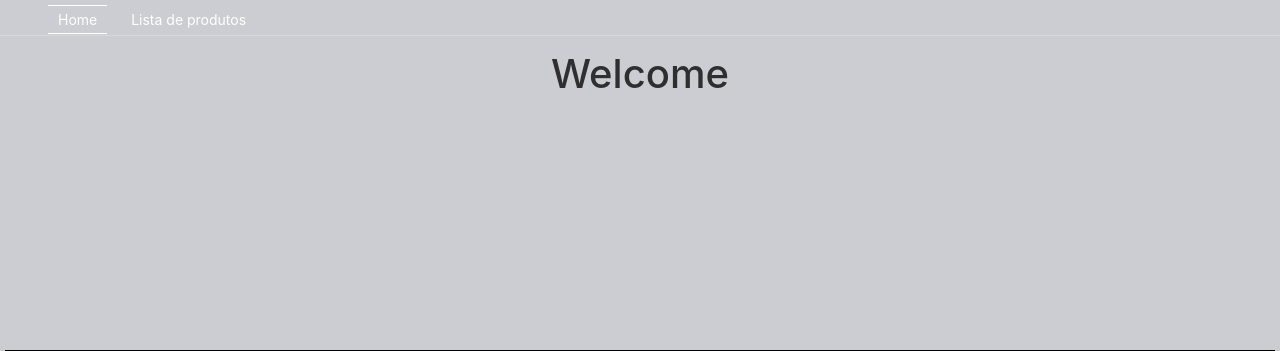
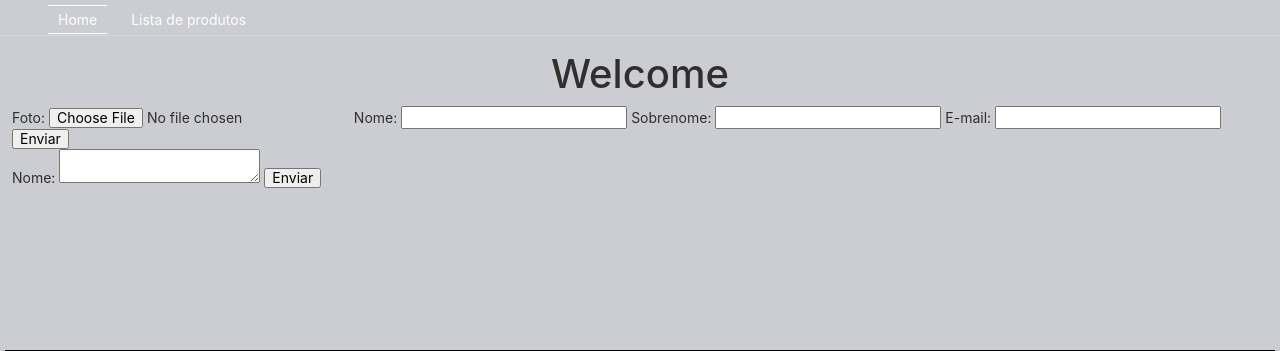
Before and after one commit to MarceloGoncalvesBraga/app-main, a Flask app: page / in a window 1280 px wide. Shown: the part 55-406 px from the top of the page. Run offline with Flask 2, Linux system fonts and the light colour scheme; some libraries are stand-ins or nearby versions.

Commit message:
Update index.html

```diff
--- a/application/view/templates/index.html
+++ b/application/view/templates/index.html
@@ -9,6 +9,22 @@
   <h1><center> Welcome</center></h1>
 
 
+  <form action="/inserir" method="POST"
+enctype="multipart/form-data">
+ Foto: <input type="file" name="foto" accept="image/png|
+image/jpeg" />
+ Nome: <input type="text" name="nome" />
+ Sobrenome: <input type="text" name="sobrenome" />
+ E-mail: <input type="email" name="email" />
+
+ <input type="submit" value="Enviar" />
+</form>
+    <form id="meu-form" action="/inserir" method="POST">
+ <label for="usuario-nome">Nome:</label>
+ <textarea for="meu-form" name="comentario"></textarea>
+ <input type="submit" value="Enviar" />
+</form>
+
 
  </div>
  </div>
```
